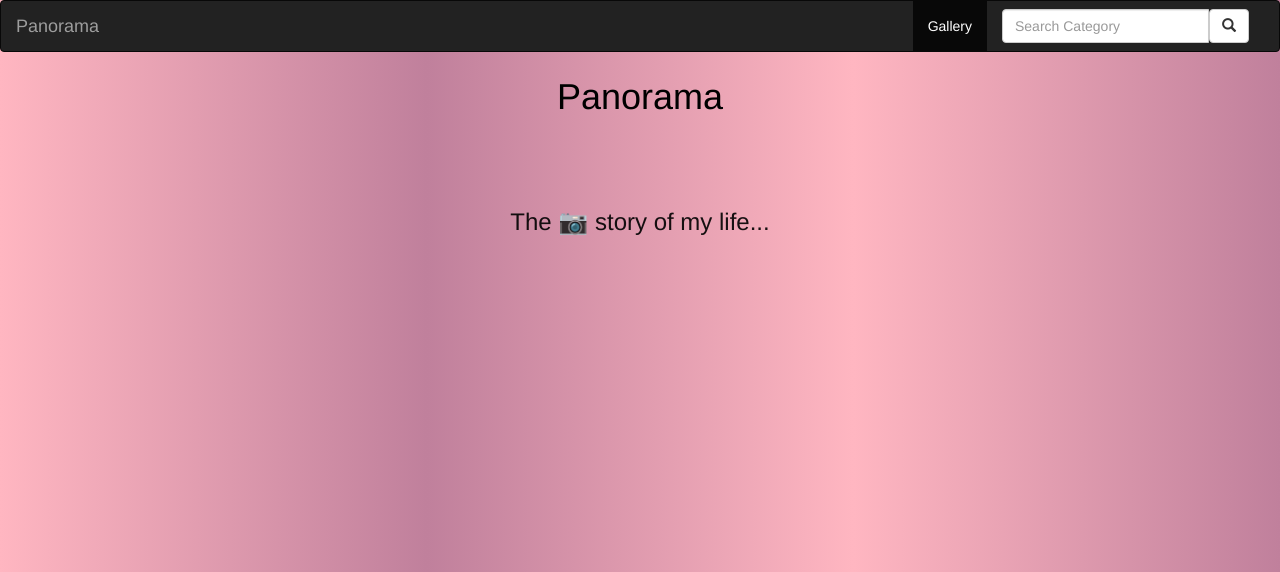
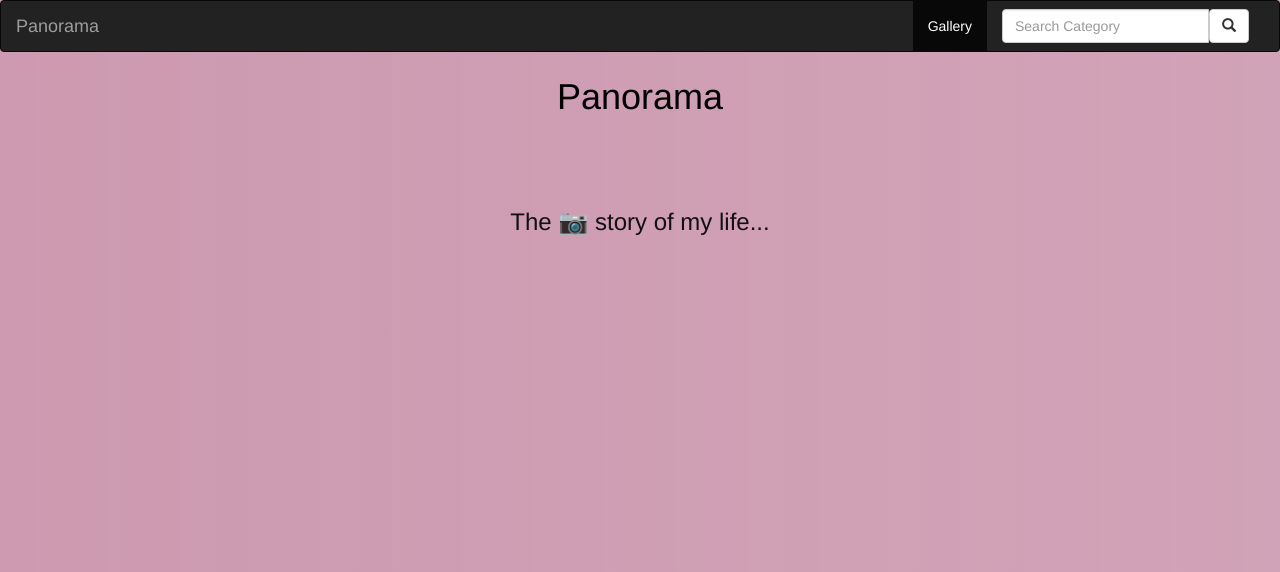
Before and after one commit to macymuhia/Photogenic, a Django app: page / in a window 1280 px wide. Shown: the top 572 px of the page. Run offline with Django 3.2, Linux system fonts and the light colour scheme; some libraries are stand-ins or nearby versions.

Commit message:
Change background color of body tag

```diff
--- a/static/css/styles.css
+++ b/static/css/styles.css
@@ -8,7 +8,7 @@ h1 {
 }
 
 body {
-    background-image: linear-gradient(to right, #ffb6c1, #c0809c, #ffb6c1, #c0809c);
+    background-image: linear-gradient(to right, #c0809ccb, #c0809cb9);
 }
 
 .card {
```
